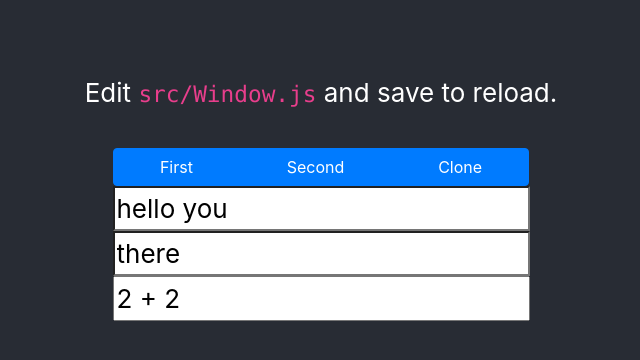
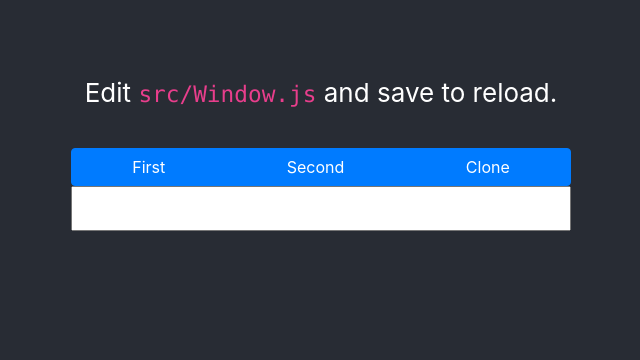
Before and after one commit to Donaim/hacalc-web, a React (Create React App) app in the folder react-app/: page / in a window 1280 px wide. Shown: the top 360 px of the page, without its empty margins (319-959 px from the left). Built offline with nearby package versions, Linux system fonts and the light colour scheme.

Commit message:
fix defaults and sizes

```diff
--- a/react-app/src/ConsoleInput.js
+++ b/react-app/src/ConsoleInput.js
@@ -3,10 +3,14 @@ import { getInterface } from './Util.js';
 
 class ConsoleInput extends Component {
 
+    styles = {
+        width: '100%',
+    };
+
     constructor(args) {
         super();
 
-        this.immediateValue = '2 + 2';
+        this.immediateValue = '';
         this.state = {value: this.immediateValue};
 
         const historyAddResponse = getInterface('history:add-response', args.ictx);
@@ -39,6 +43,7 @@ class ConsoleInput extends Component {
             <form action='#' onSubmit={this.onSubmitHandler}>
                 <input key='ConsoleInput'
                        type='text'
+                       style={this.styles}
                        value={this.state.value}
                        onChange={this.onChangeHandler}>
                 </input>
--- a/react-app/src/HistoryElement.js
+++ b/react-app/src/HistoryElement.js
@@ -10,6 +10,7 @@ class HistoryElement extends Component {
         const isResponse = isString ? false : elem.isResponse;
         this.text = isString ? elem : elem.text;
         this.styles = isResponse ? { backgroundColor: '#61dafb', border: '1px solid #61dafb' } : { backgroundColor: 'white' } ;
+        this.styles.width = '100%';
     }
 
     render() {
--- a/react-app/src/HistoryView.js
+++ b/react-app/src/HistoryView.js
@@ -6,7 +6,7 @@ class HistoryView extends Component {
 
     constructor(args) {
         super();
-        this.state = args.initialState || {hist: ['hello you','there']};
+        this.state = args.initialState || {hist: []};
 
         const addItem = (outputs) => {
             this.setState(state => ({hist: [...state.hist, ...outputs]}));
--- a/react-app/src/Window.js
+++ b/react-app/src/Window.js
@@ -15,6 +15,7 @@ function makeButton(text, handler) {
 class Window extends Component {
 
     styles = {
+        width: '500px',
         float: 'left',
         margin: '20px',
         textAlign: 'left',
```
